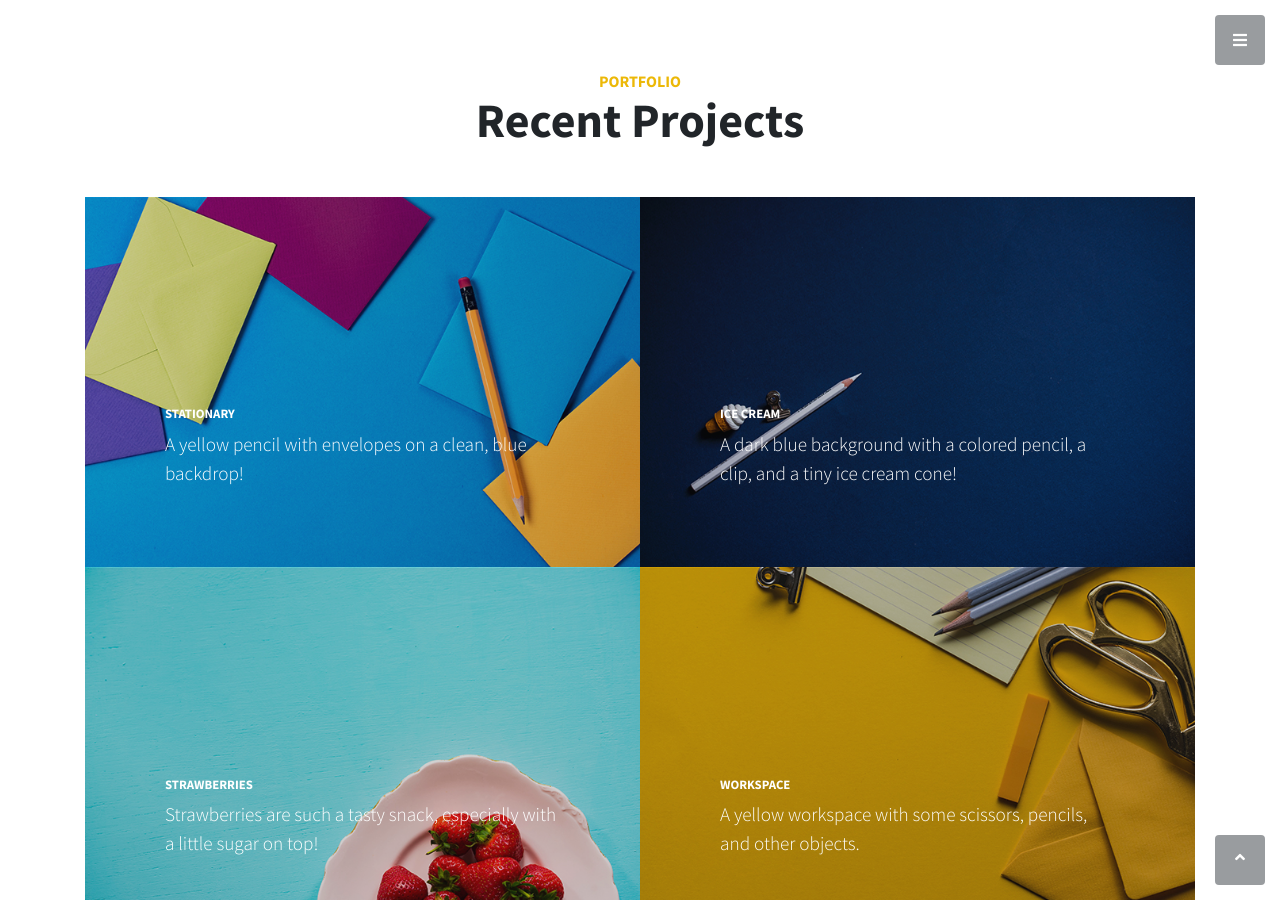
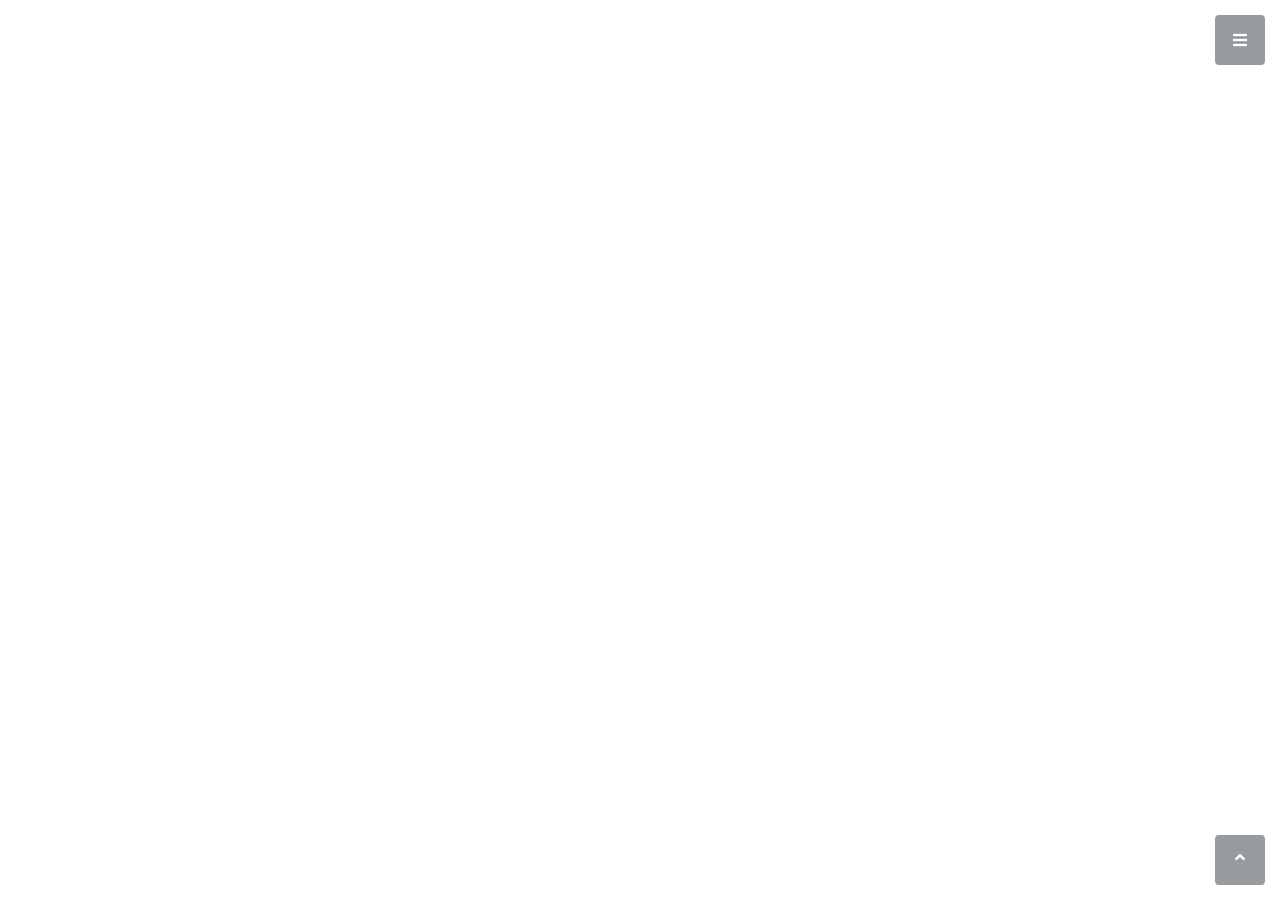
Before and after one commit to richsteer/richsteer.github.io, a Jekyll site: the page built from index.html, in a window 1280 px wide and 900 px high, scrolled down 2660 px. Built offline with Jekyll 4.4.1, drawn with Linux system fonts in a browser that asks for light colours; some of the changed text lies outside the part shown.

Commit message:
removed unwanted layouts in index

```diff
--- a/_config.yml
+++ b/_config.yml
@@ -13,8 +13,8 @@
 # you will see them accessed via {{ site.title }}, {{ site.email }}, and so on.
 # You can create any custom variable you would like, and they will be accessible
 # in the templates via {{ site.myvariable }}.
-title: Jekyll Powered Start Bootstrap Template
-description: Stylish Portfolio is a responsive, one page portfolio theme for Bootstrap created by Start Bootstrap. The theme features multiple content sections with an off canvas navigation menu.
+title: La Manga Club Villa
+description:
 
 keywords: jekyll, bootstrap, jekyll-site, jekyll-website, html, bootstrap4, bootstrap-4, bootstrap-theme, bootstrap-template, portfolio-website, portfolio-theme, open-source, free, google-anaytics, github-pages
 
--- a/_includes/header.html
+++ b/_includes/header.html
@@ -2,7 +2,7 @@
     <div class="container text-center my-auto">
         <h1 class="mb-1">Las Palmeras 9</h1>
         <h3 class="mb-5">
-          <em>Our two bedroom villa on the five star La Manga Club resort in Spain.</em>
+          <em>Spanish two bedroom villa on the five star La Manga Club resort.</em>
         </h3>
         <a class="btn btn-primary btn-xl js-scroll-trigger" href="#about">Find Out More</a>
     </div>
--- a/_includes/navigation.html
+++ b/_includes/navigation.html
@@ -9,10 +9,7 @@
         <li class="sidebar-nav-item">
             <a class="js-scroll-trigger" href="#page-top">Home</a>
         </li>
-        <li class="sidebar-nav-item">
-            <a class="js-scroll-trigger" href="#about">About</a>
-        </li>
-        <li class="sidebar-nav-item">
+<!--        <li class="sidebar-nav-item">
             <a class="js-scroll-trigger" href="#services">Services</a>
         </li>
         <li class="sidebar-nav-item">
@@ -21,5 +18,6 @@
         <li class="sidebar-nav-item">
             <a class="js-scroll-trigger" href="#contact">Contact</a>
         </li>
+    -->
     </ul>
 </nav>
--- a/index.html
+++ b/index.html
@@ -15,127 +15,7 @@
         </div>
     </div>
 </section>
-<!-- Services -->
-<section class="content-section bg-primary text-white text-center" id="services">
-    <div class="container">
-        <div class="content-section-heading">
-            <h3 class="text-secondary mb-0">Services</h3>
-            <h2 class="mb-5">What We Offer</h2>
-        </div>
-        <div class="row">
-            <div class="col-lg-3 col-md-6 mb-5 mb-lg-0">
-                <span class="service-icon rounded-circle mx-auto mb-3">
-              <i class="icon-screen-smartphone"></i>
-            </span>
-                <h4>
-              <strong>Responsive</strong>
-            </h4>
-                <p class="text-faded mb-0">Looks great on any screen size!</p>
-            </div>
-            <div class="col-lg-3 col-md-6 mb-5 mb-lg-0">
-                <span class="service-icon rounded-circle mx-auto mb-3">
-              <i class="icon-pencil"></i>
-            </span>
-                <h4>
-              <strong>Redesigned</strong>
-            </h4>
-                <p class="text-faded mb-0">Freshly redesigned for Bootstrap 4.</p>
-            </div>
-            <div class="col-lg-3 col-md-6 mb-5 mb-md-0">
-                <span class="service-icon rounded-circle mx-auto mb-3">
-              <i class="icon-like"></i>
-            </span>
-                <h4>
-              <strong>Favorited</strong>
-            </h4>
-                <p class="text-faded mb-0">Millions of users
-                    <i class="fas fa-heart"></i>
-                    Start Bootstrap!</p>
-            </div>
-            <div class="col-lg-3 col-md-6">
-                <span class="service-icon rounded-circle mx-auto mb-3">
-              <i class="icon-mustache"></i>
-            </span>
-                <h4>
-              <strong>Question</strong>
-            </h4>
-                <p class="text-faded mb-0">I mustache you a question...</p>
-            </div>
-        </div>
-    </div>
-</section>
-<!-- Callout -->
-<section class="callout">
-    <div class="container text-center">
-        <h2 class="mx-auto mb-5">Welcome to
-          <em>your</em>
-          next website!</h2>
-        <a class="btn btn-primary btn-xl" href="https://startbootstrap.com/template-overviews/stylish-portfolio/">Download Now!</a>
-    </div>
-</section>
-<!-- Portfolio -->
-<section class="content-section" id="portfolio">
-    <div class="container">
-        <div class="content-section-heading text-center">
-            <h3 class="text-secondary mb-0">Portfolio</h3>
-            <h2 class="mb-5">Recent Projects</h2>
-        </div>
-        <div class="row no-gutters">
-            <div class="col-lg-6">
-                <a class="portfolio-item" href="#">
-              <span class="caption">
-                <span class="caption-content">
-                  <h2>Stationary</h2>
-                  <p class="mb-0">A yellow pencil with envelopes on a clean, blue backdrop!</p>
-                </span>
-              </span>
-              <img class="img-fluid" src="{{ site.baseurl }}/assets/img/portfolio-1.jpg" alt="">
-            </a>
-            </div>
-            <div class="col-lg-6">
-                <a class="portfolio-item" href="#">
-              <span class="caption">
-                <span class="caption-content">
-                  <h2>Ice Cream</h2>
-                  <p class="mb-0">A dark blue background with a colored pencil, a clip, and a tiny ice cream cone!</p>
-                </span>
-              </span>
-              <img class="img-fluid" src="{{ site.baseurl }}/assets/img/portfolio-2.jpg" alt="">
-            </a>
-            </div>
-            <div class="col-lg-6">
-                <a class="portfolio-item" href="#">
-              <span class="caption">
-                <span class="caption-content">
-                  <h2>Strawberries</h2>
-                  <p class="mb-0">Strawberries are such a tasty snack, especially with a little sugar on top!</p>
-                </span>
-              </span>
-              <img class="img-fluid" src="{{ site.baseurl }}/assets/img/portfolio-3.jpg" alt="">
-            </a>
-            </div>
-            <div class="col-lg-6">
-                <a class="portfolio-item" href="#">
-              <span class="caption">
-                <span class="caption-content">
-                  <h2>Workspace</h2>
-                  <p class="mb-0">A yellow workspace with some scissors, pencils, and other objects.</p>
-                </span>
-              </span>
-              <img class="img-fluid" src="{{ site.baseurl }}/assets/img/portfolio-4.jpg" alt="">
-            </a>
-            </div>
-        </div>
-    </div>
-</section>
-<!-- Call to Action -->
-<section class="content-section bg-primary text-white">
-    <div class="container text-center">
-        <h2 class="mb-4">The buttons below are impossible to resist...</h2>
-        <a href="#" class="btn btn-xl btn-light mr-4">Click Me!</a>
-        <a href="#" class="btn btn-xl btn-dark">Look at Me!</a>
-    </div>
-</section>
+
 <!-- Map -->
 <section id="contact" class="map">
     <iframe width="100%" height="100%" frameborder="0" scrolling="no" marginheight="0" marginwidth="0" src="https://maps.google.com/maps?f=q&amp;source=s_q&amp;hl=en&amp;geocode=&amp;q=Twitter,+Inc.,+Market+Street,+San+Francisco,+CA&amp;aq=0&amp;oq=twitter&amp;sll=28.659344,-81.187888&amp;sspn=0.128789,0.264187&amp;ie=UTF8&amp;hq=Twitter,+Inc.,+Market+Street,+San+Francisco,+CA&amp;t=m&amp;z=15&amp;iwloc=A&amp;output=embed"></iframe>
```
Also changed, not shown: other parts of index.html (+1 -1 lines), _posts/2018-11-24-welcome-to-jekyll.markdown (deleted, +0 -25 lines), 3 other files.
